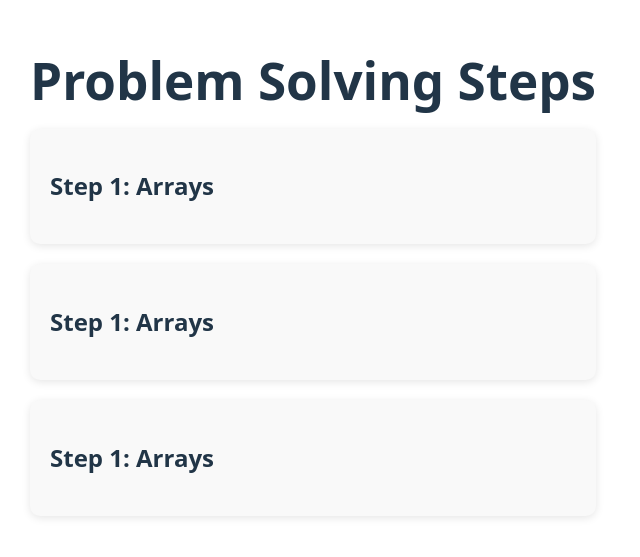
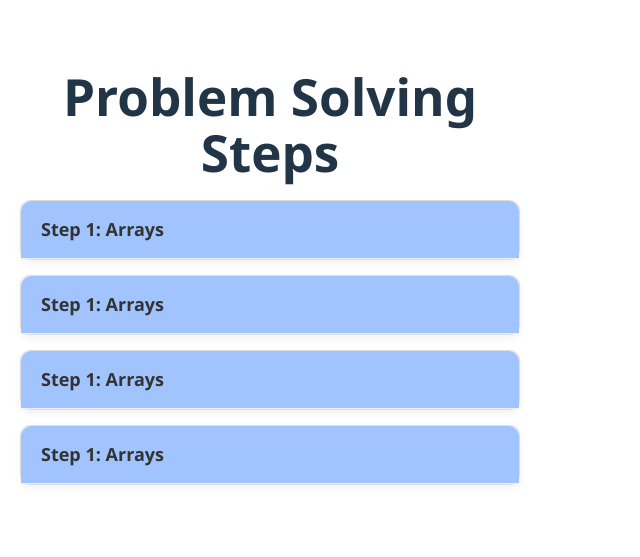
Before and after one commit to amrishs590/Project-ProblemSolving, a React (Vite) app: page / in a window 1280 px wide. Shown: the part 133-690 px from the top of the page, without its empty margins (0-640 px from the left). Built offline with nearby package versions, Linux system fonts and the light colour scheme.

Commit message:
Updated CSS for Step.jsx

```diff
--- a/src/components/Step.jsx
+++ b/src/components/Step.jsx
@@ -11,40 +11,25 @@ const Steps = () => {
   };
 
   return (
-    <div style={{ padding: "30px" }}>
+    <div className="step-container">
       <h1 style={{ textAlign: "center", marginBottom: "20px" }}>
         Problem Solving Steps
       </h1>
 
-      <div
-        style={{
-          display: "grid",
-          gridTemplateColumns: "repeat(auto-fill, minmax(300px, 1fr))",
-          gap: "20px",
-        }}
-      >
+      <div className="step-grid">
         {steps.map((step, index) => (
-          <div
-            key={index}
-            style={{
-              backgroundColor: "#f9f9f9",
-              borderRadius: "10px",
-              boxShadow: "0 2px 8px rgba(0,0,0,0.1)",
-              padding: "20px",
-              cursor: "pointer",
-              transition: "all 0.3s ease",
-            }}
-            onClick={() => toggleStep(index)}
-          >
-            <h2>{step.stepTitle}</h2>
+          <div key={index} className="step">
+            <div className="step-header" onClick={() => toggleStep(index)}>
+              <h2>{step.stepTitle}</h2>
+            </div>
 
             {openStepIndex === index && (
-              <div style={{ marginTop: "15px" }}>
+              <div className="step-body">
                 {Object.entries(step.sections).map(
                   ([sectionTitle, questions], sectionIndex) => (
-                    <div key={sectionIndex} style={{ marginBottom: "10px" }}>
+                    <div key={sectionIndex}>
                       <h4>{sectionTitle}</h4>
-                      <ul style={{ paddingLeft: "20px" }}>
+                      <ul>
                         {questions.map((q) => (
                           <li key={q.id}>
                             <Link to={`/question/${q.id}`}>{q.title}</Link>
--- a/src/data/questions.js
+++ b/src/data/questions.js
@@ -1,4 +1,279 @@
 const steps = [
+  {
+    stepTitle: "Step 1: Arrays",
+    sections: {
+      "Lec 1: Easy": [
+        {
+          id: "largest-element",
+          title: "Largest Element in an Array",
+          content: "You are given an array. Find the largest element in it.",
+          solution: `function findLargest(arr) {
+  return Math.max(...arr);
+}`,
+        },
+        {
+          id: "second-largest",
+          title: "Second Largest Element in an Array without sorting",
+          content:
+            "Find the second largest element in an array without using sort.",
+          solution: `function secondLargest(arr) {
+  let max = -Infinity, second = -Infinity;
+  for (let num of arr) {
+    if (num > max) {
+      second = max;
+      max = num;
+    } else if (num > second && num !== max) {
+      second = num;
+    }
+  }
+  return second;
+}`,
+        },
+        {
+          id: "check-sorted",
+          title: "Check if the array is sorted",
+          content:
+            "Return true if the array is sorted in non-decreasing order.",
+          solution: `function isSorted(arr) {
+  for (let i = 1; i < arr.length; i++) {
+    if (arr[i] < arr[i - 1]) return false;
+  }
+  return true;
+}`,
+        },
+        {
+          id: "remove-duplicates",
+          title: "Remove duplicates from Sorted array",
+          content:
+            "Remove duplicates from a sorted array in-place and return the length of the modified array.",
+          solution: `function removeDuplicates(arr) {
+  if (arr.length === 0) return 0;
+  let i = 0;
+  for (let j = 1; j < arr.length; j++) {
+    if (arr[j] !== arr[i]) {
+      i++;
+      arr[i] = arr[j];
+    }
+  }
+  return i + 1;
+}`,
+        },
+        {
+          id: "left-rotate-one",
+          title: "Left Rotate an array by one place",
+          content: "Rotate an array to the left by one position.",
+          solution: `function rotateLeftByOne(arr) {
+  if (arr.length === 0) return arr;
+  let first = arr.shift();
+  arr.push(first);
+  return arr;
+}`,
+        },
+      ],
+      "Lec 2: Medium": [
+        {
+          id: "two-sum",
+          title: "2Sum Problem",
+          content:
+            "Given an array and a target, return indices of two numbers that add up to target.",
+          solution: `function twoSum(arr, target) {
+  const map = new Map();
+  for (let i = 0; i < arr.length; i++) {
+    const complement = target - arr[i];
+    if (map.has(complement)) return [map.get(complement), i];
+    map.set(arr[i], i);
+  }
+}`,
+        },
+        {
+          id: "sort-0s-1s-2s",
+          title: "Sort an array of 0's 1's and 2's",
+          content:
+            "Sort an array containing only 0s, 1s, and 2s without using sort.",
+          solution: `function sortColors(arr) {
+  let low = 0, mid = 0, high = arr.length - 1;
+  while (mid <= high) {
+    if (arr[mid] === 0) {
+      [arr[low], arr[mid]] = [arr[mid], arr[low]];
+      low++; mid++;
+    } else if (arr[mid] === 1) {
+      mid++;
+    } else {
+      [arr[mid], arr[high]] = [arr[high], arr[mid]];
+      high--;
+    }
+  }
+}`,
+        },
+        {
+          id: "majority-nby2",
+          title: "Majority Element (>n/2 times)",
+          content:
+            "Find the element that appears more than n/2 times if it exists.",
+          solution: `function majorityElement(arr) {
+  let count = 0, candidate = null;
+  for (let num of arr) {
+    if (count === 0) candidate = num;
+    count += (num === candidate) ? 1 : -1;
+  }
+  return arr.filter(x => x === candidate).length > arr.length / 2 ? candidate : -1;
+}`,
+        },
+        {
+          id: "kadane",
+          title: "Kadane's Algorithm, maximum subarray sum",
+          content: "Find the contiguous subarray with the maximum sum.",
+          solution: `function maxSubArray(arr) {
+  let maxSoFar = arr[0], maxEndingHere = arr[0];
+  for (let i = 1; i < arr.length; i++) {
+    maxEndingHere = Math.max(arr[i], maxEndingHere + arr[i]);
+    maxSoFar = Math.max(maxSoFar, maxEndingHere);
+  }
+  return maxSoFar;
+}`,
+        },
+        {
+          id: "print-max-subarray",
+          title: "Print subarray with maximum subarray sum",
+          content:
+            "Print the actual subarray (not just the sum) with the maximum sum.",
+          solution: `function printMaxSubarray(arr) {
+  let maxSum = arr[0], currSum = arr[0];
+  let start = 0, end = 0, tempStart = 0;
+  for (let i = 1; i < arr.length; i++) {
+    if (arr[i] > currSum + arr[i]) {
+      currSum = arr[i];
+      tempStart = i;
+    } else {
+      currSum += arr[i];
+    }
+    if (currSum > maxSum) {
+      maxSum = currSum;
+      start = tempStart;
+      end = i;
+    }
+  }
+  return arr.slice(start, end + 1);
+}`,
+        },
+      ],
+      "Lec 3: Hard": [
+        {
+          id: "pascals-triangle",
+          title: "Pascal's Triangle",
+          content: "Generate Pascal's Triangle up to n rows.",
+          solution: `function generate(numRows) {
+  const triangle = [];
+  for (let i = 0; i < numRows; i++) {
+    triangle[i] = [];
+    triangle[i][0] = triangle[i][i] = 1;
+    for (let j = 1; j < i; j++) {
+      triangle[i][j] = triangle[i - 1][j - 1] + triangle[i - 1][j];
+    }
+  }
+  return triangle;
+}`,
+        },
+        {
+          id: "majority-nby3",
+          title: "Majority Element (n/3 times)",
+          content: "Find all elements that appear more than ⌊ n/3 ⌋ times.",
+          solution: `function majorityElement(arr) {
+  let count1 = 0, count2 = 0, candidate1 = null, candidate2 = null;
+  for (let num of arr) {
+    if (num === candidate1) count1++;
+    else if (num === candidate2) count2++;
+    else if (count1 === 0) {
+      candidate1 = num;
+      count1 = 1;
+    } else if (count2 === 0) {
+      candidate2 = num;
+      count2 = 1;
+    } else {
+      count1--;
+      count2--;
+    }
+  }
+  return [candidate1, candidate2].filter(
+    candidate => arr.filter(n => n === candidate).length > arr.length / 3
+  );
+}`,
+        },
+        {
+          id: "three-sum",
+          title: "3-Sum Problem",
+          content:
+            "Find all unique triplets in the array which gives the sum of zero.",
+          solution: `function threeSum(nums) {
+  nums.sort((a, b) => a - b);
+  const res = [];
+  for (let i = 0; i < nums.length - 2; i++) {
+    if (i > 0 && nums[i] === nums[i - 1]) continue;
+    let left = i + 1, right = nums.length - 1;
+    while (left < right) {
+      let sum = nums[i] + nums[left] + nums[right];
+      if (sum === 0) {
+        res.push([nums[i], nums[left], nums[right]]);
+        while (nums[left] === nums[left + 1]) left++;
+        while (nums[right] === nums[right - 1]) right--;
+        left++; right--;
+      } else if (sum < 0) left++;
+      else right--;
+    }
+  }
+  return res;
+}`,
+        },
+        {
+          id: "four-sum",
+          title: "4-Sum Problem",
+          content: "Find all unique quadruplets that sum up to a given target.",
+          solution: `function fourSum(nums, target) {
+  nums.sort((a, b) => a - b);
+  const res = [];
+  const n = nums.length;
+  for (let i = 0; i < n - 3; i++) {
+    if (i > 0 && nums[i] === nums[i - 1]) continue;
+    for (let j = i + 1; j < n - 2; j++) {
+      if (j > i + 1 && nums[j] === nums[j - 1]) continue;
+      let left = j + 1, right = n - 1;
+      while (left < right) {
+        let sum = nums[i] + nums[j] + nums[left] + nums[right];
+        if (sum === target) {
+          res.push([nums[i], nums[j], nums[left], nums[right]]);
+          while (nums[left] === nums[left + 1]) left++;
+          while (nums[right] === nums[right - 1]) right--;
+          left++; right--;
+        } else if (sum < target) left++;
+        else right--;
+      }
+    }
+  }
+  return res;
+}`,
+        },
+        {
+          id: "largest-zero-subarray",
+          title: "Largest Subarray with 0 Sum",
+          content: "Find the length of the largest subarray with 0 sum.",
+          solution: `function maxLenZeroSumSubarray(arr) {
+  const map = new Map();
+  let sum = 0, maxLen = 0;
+  for (let i = 0; i < arr.length; i++) {
+    sum += arr[i];
+    if (sum === 0) maxLen = i + 1;
+    else if (map.has(sum)) {
+      maxLen = Math.max(maxLen, i - map.get(sum));
+    } else {
+      map.set(sum, i);
+    }
+  }
+  return maxLen;
+}`,
+        },
+      ],
+    },
+  },
   {
     stepTitle: "Step 1: Arrays",
     sections: {
```
